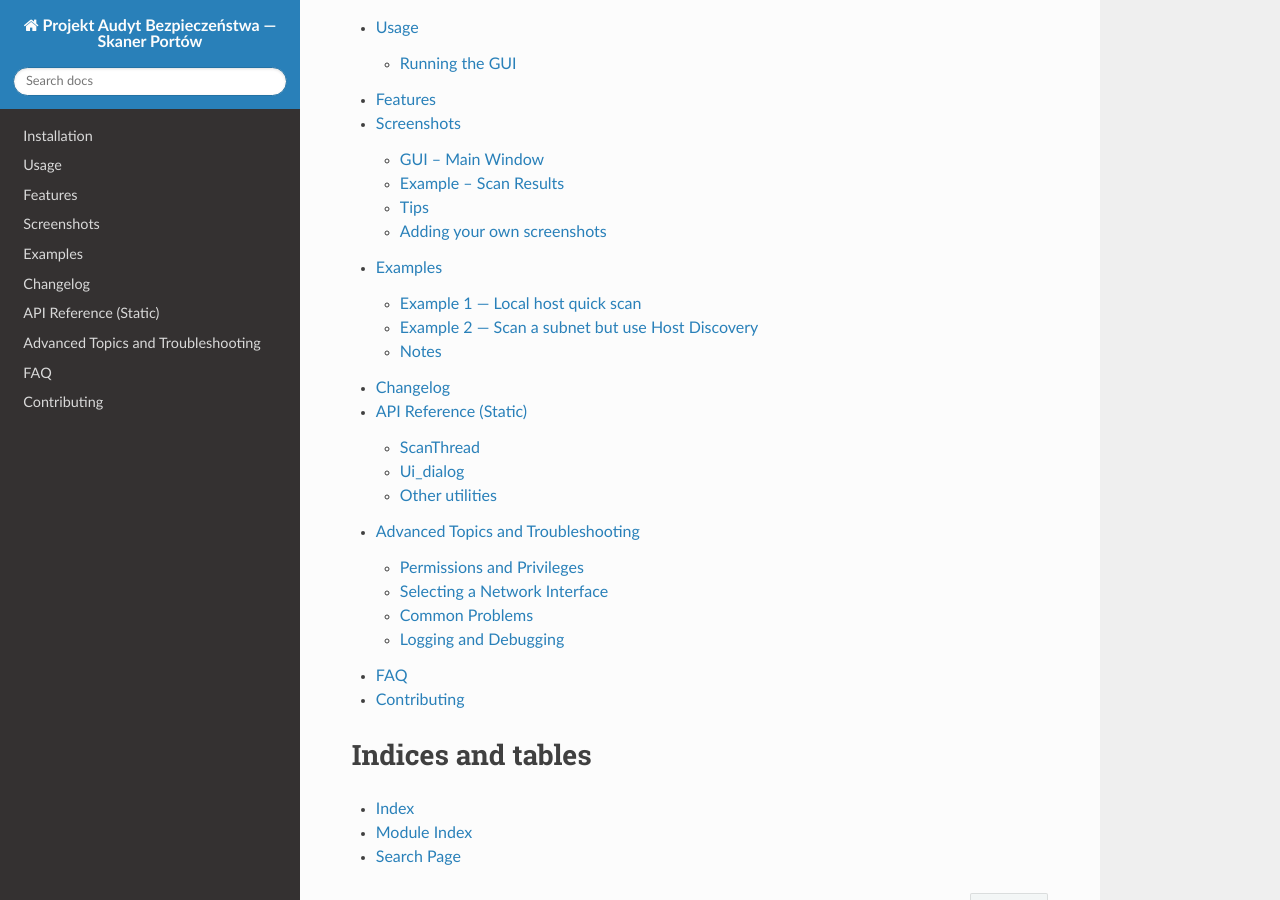
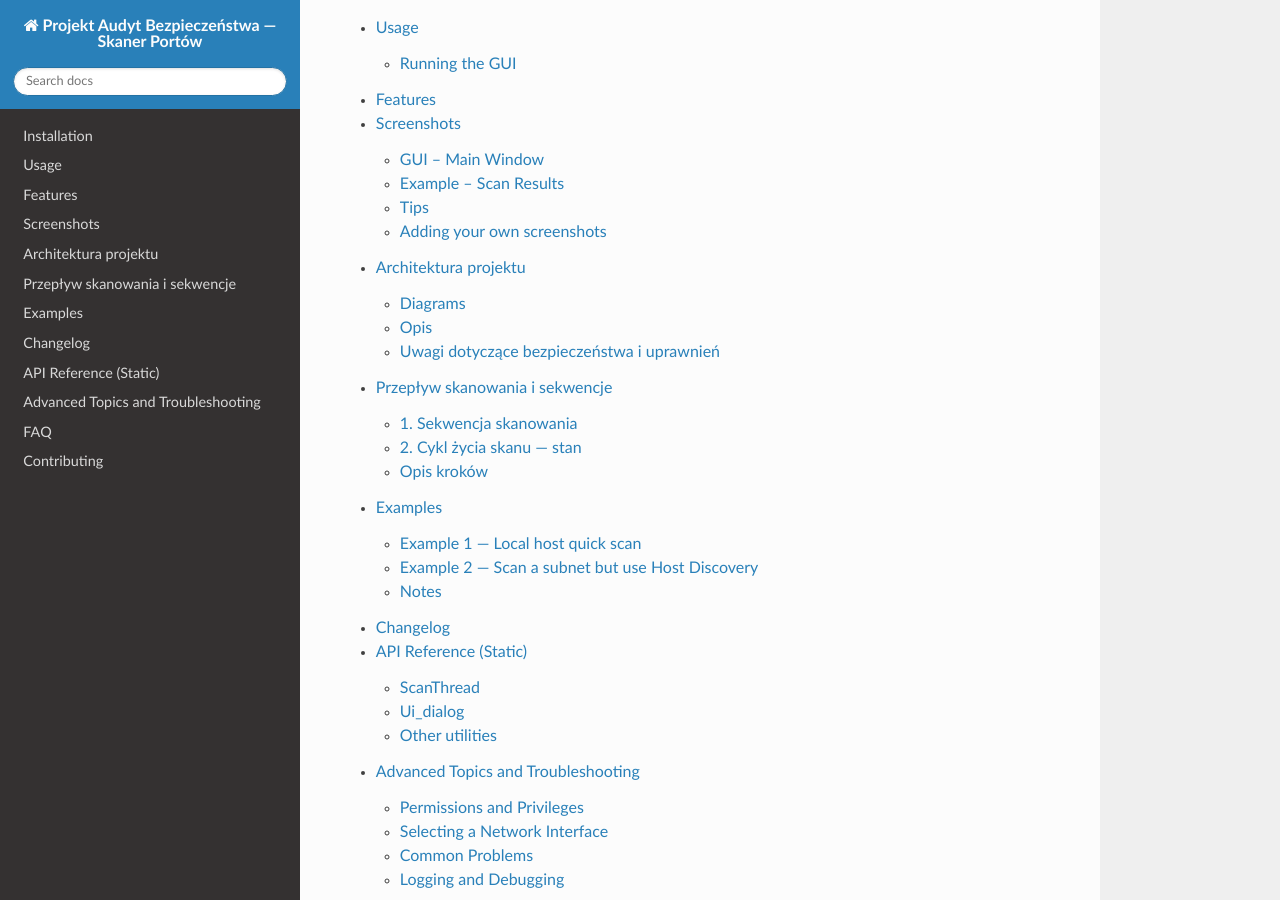
Before and after one commit to stigi99/Projekt-Audyt-Bezpieczenstwa-Skaner-Portow, a Sphinx documentation site: the page built from docs/index.rst, in a window 1280 px wide and 900 px high, scrolled down 491 px. Built offline with Sphinx 7.4.7 and the Read the Docs theme 3.1.0, drawn with Linux system fonts in a browser that asks for light colours; some of the changed lines change nothing that is shown.

Commit message:
docs: add architecture and scan flow diagrams (mermaid); link to index

```diff
--- /dev/null
+++ b/docs/architecture.rst
@@ -0,0 +1,34 @@
+Architektura projektu
+=====================
+
+W tej sekcji przedstawiono diagram komponentów aplikacji oraz krótki opis zależności między modułami.
+
+Diagrams
+--------
+
+.. mermaid::
+
+   graph LR
+       UI["GUI (Ui_dialog)"] -- "wysyła sygnały" --> ScanThread["ScanThread (QThread)"]
+       ScanThread -- "używa" --> Executor["ThreadPoolExecutor"]
+       ScanThread -- "wywołuje skanery" --> ConnectScan["TCP Connect / banner-grabbing"]
+       ScanThread -- "wywołuje" --> SynScan["TCP SYN (Scapy)"]
+       ScanThread -- "wywołuje" --> UdpScan["UDP (Scapy)"]
+       ScanThread -- "używa" --> Scapy["Scapy (opcjonalnie, raw sockets)"]
+       UI -- "odczytuje/ustawia" --> Settings["UI Controls/Settings"]
+       UI -- "zapisuje" --> FileIO["File Save (txt/csv/json)"]
+       Scapy -- "interakcja" --> Network["Sieć / Stack OS"]
+
+Opis
+-----
+
+* UI (klasa Ui_dialog) — interfejs graficzny zbudowany przy pomocy PySide6; inicjuje skanowanie, kontroluje pasek postępu oraz wyświetla wyniki w tabeli.
+* ScanThread — wątek pracujący (QThread), który uruchamia ThreadPoolExecutor do wykonywania zadań skanowania w tle.
+* ThreadPoolExecutor — pulę wątków służąca do równoległego przetwarzania skanów portów na wielu hostach.
+* Scapy — biblioteka używana do wykonywania surowych pakietów (SYN, UDP i ping przez warstwę 2/3). Jest opcjonalna i wymagane są uprawnienia root/administrator.
+* FileIO — moduły do zapisu wyników (txt, csv, json).
+
+Uwagi dotyczące bezpieczeństwa i uprawnień
+-----------------------------------------
+
+Skanowanie przy użyciu operacji warstwy 2/3 wymaga uprawnień administratora (root) dla niektórych funkcji. Jeżeli Scapy nie jest dostępny, aplikacja wyłączy opcje raw-socket (TCP SYN/UDP) i wykorzysta technikę "TCP Connect" (sockety jądra).
--- a/docs/conf.py
+++ b/docs/conf.py
@@ -9,6 +9,7 @@ author = 'Mateusz Misiak'
 extensions = [
     'sphinx.ext.autodoc',
     'sphinx.ext.napoleon',
+    'sphinxcontrib.mermaid',
 ]
 autodoc_mock_imports = ['PySide6', 'scapy']
 templates_path = ['_templates']
--- a/docs/index.rst
+++ b/docs/index.rst
@@ -17,6 +17,8 @@ Contents:
    usage
    features
    screenshots
+   architecture
+   scan_flow
    examples
    changelog
    api
--- /dev/null
+++ b/docs/scan_flow.rst
@@ -0,0 +1,50 @@
+Przepływ skanowania i sekwencje
+================================
+
+Sekwencja działania skanera i diagramy krok po kroku.
+
+1. Sekwencja skanowania
+------------------------
+
+.. mermaid::
+
+   sequenceDiagram
+       participant U as User
+       participant UI as UI (Ui_dialog)
+       participant T as Thread (ScanThread)
+       participant E as Executor (ThreadPool)
+       participant S as Scapy/Socket
+       U->>UI: Kliknij "Scan"
+       UI->>T: start_scan(hosts, ports, type)
+       T->>T: (opcjonalnie) discover_hosts()
+       T->>E: submit(scan_task(host,port))
+       E->>S: wykonaj skan (connect/syn/udp)
+       S-->>E: wynik (open/closed/filtered/banner)
+       E-->>T: przekaz wynik
+       T-->>UI: signal_open_port(host, port, banner)
+       UI->>UI: aktualizuj tabela i pasek postępu
+       T-->>UI: signal_end_scan
+
+2. Cykl życia skanu — stan
+---------------------------
+
+.. mermaid::
+
+   stateDiagram-v2
+       [*] --> Idle
+       Idle --> Scanning : start_scan()
+       Scanning --> Discovery : host_discovery_enabled
+       Discovery --> Scanning : hosts_found
+       Scanning --> Cancelled : stop() / cancel
+       Scanning --> Completed : all_tasks_done
+       Cancelled --> Idle
+       Completed --> Idle
+
+Opis kroków
+-----------
+
+* start_scan — walidacja pól wejścia, przygotowanie list hostów i portów, utworzenie wątku ScanThread.
+* host_discovery (opcjonalne) — wykrywanie aktywnych hostów przy pomocy ICMP/Scapy/OS ping.
+* submit tasks — każde zadanie odpowiada pojedynczemu host:port i trafia do pul wątków.
+* wykonanie skanu — worker próbuje wykonać wybraną technikę (Connect/SYN/UDP), pobiera banner dla TCP Connect i interpretuje odpowiedzi.
+* UI update — zakończenie każdego tasku informuje UI poprzez sygnały Qt; UI aktualizuje stan paska i tabeli wyników.
--- a/requirements.txt
+++ b/requirements.txt
@@ -2,3 +2,4 @@ PySide6>=6.5
 scapy>=2.4.5
 Sphinx>=4.0
 sphinx-rtd-theme>=1.0
+sphinxcontrib-mermaid
```
